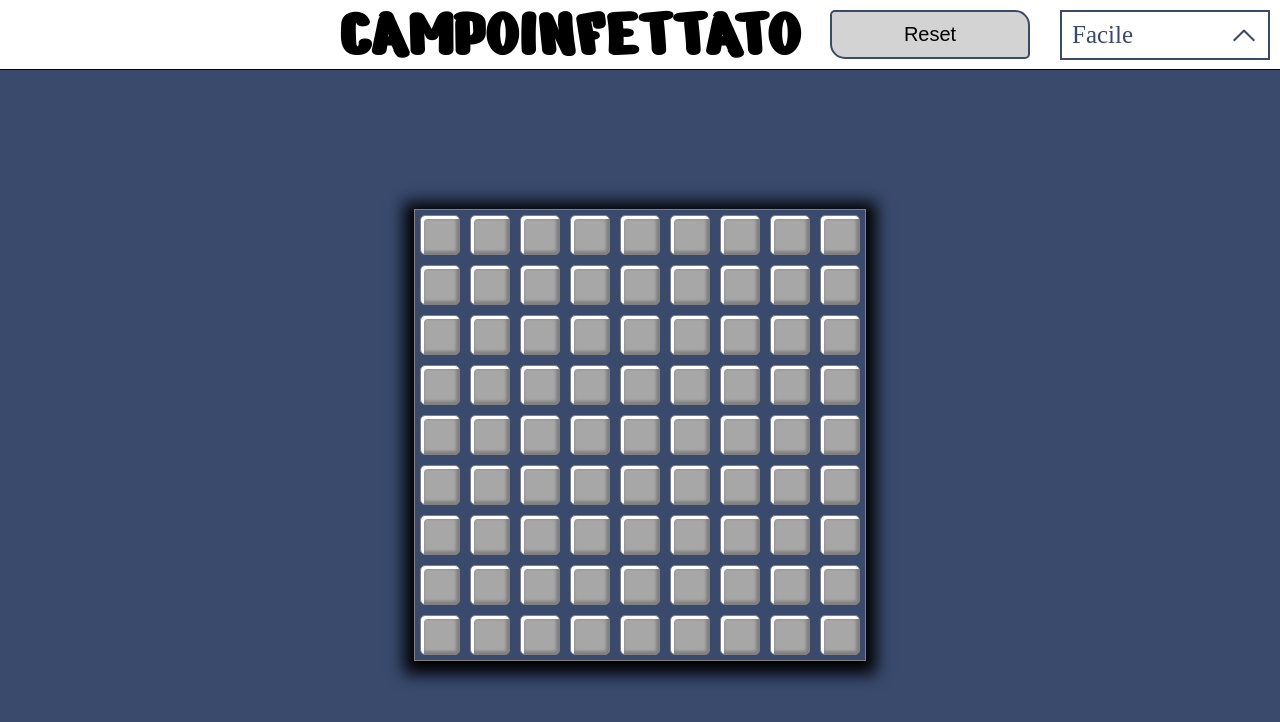
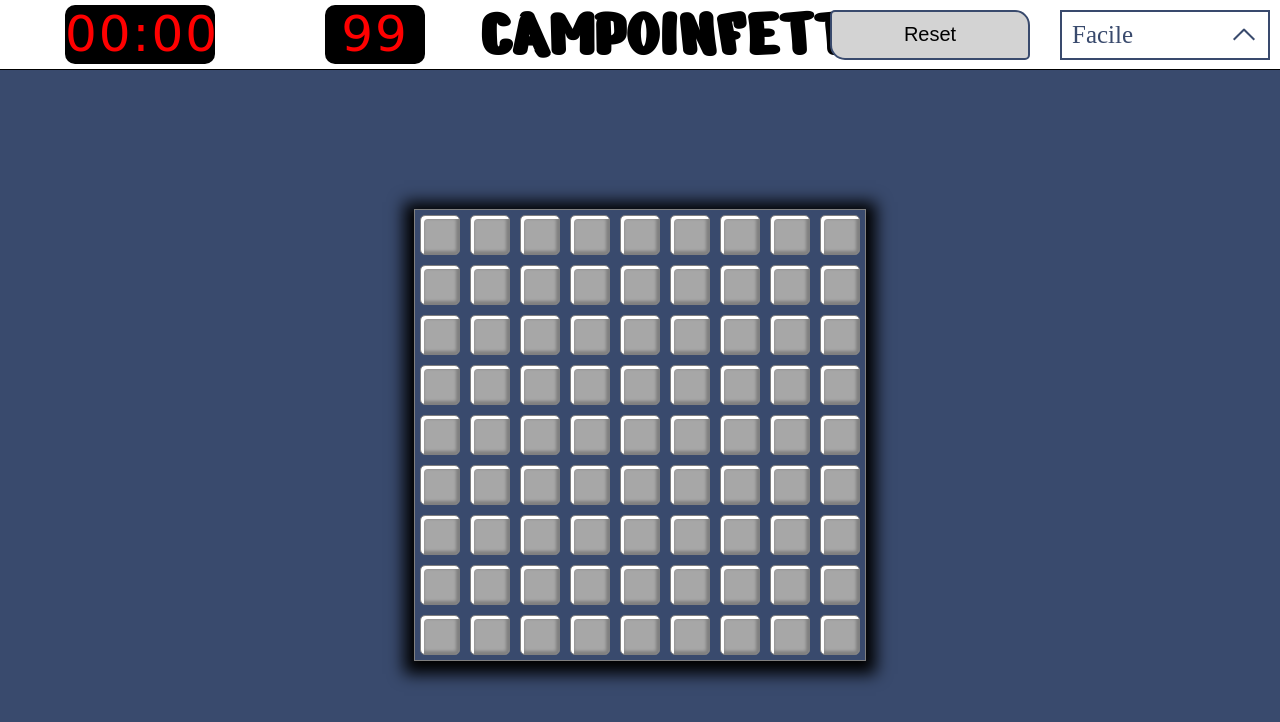
Before and after one commit to Luc051287/js-campominato-full, a plain HTML site: page index.html in a window 1280 px wide. Drawn offline with nearby package versions, Linux system fonts and the light colour scheme; a web font is replaced by a local one.

Commit message:
Tenth Version

```diff
--- a/css/style.css
+++ b/css/style.css
@@ -17,15 +17,53 @@ header {
   height: 70px;
   border-bottom: 1px solid black;
   display: flex;
-  justify-content: flex-end;
-  padding: 10px 10px;
+  padding: 0 10px;
+}
 
+.button_select {
+  height: 100%;
+  display: flex;
+  align-items: center;
+  width: 470px;
+}
+
+.flags_time {
+  display: flex;
+  justify-content: space-around;
+  width: 470px;
+  padding: 5px 0;
+}
+
+.numbers {
+  height: 100%;
+  color: red;
+  text-align: center;
+  font-size: 50px;
+  letter-spacing: 2px;
+  font-family: 'Langar', cursive;
+}
+
+#flags {
+  background-color: black;
+  width: 100px;
+  height: 100%;
+  border-radius: 10px;
+}
+
+#time {
+  background-color: black;
+  width: 150px;
+  height: 100%;
+  border-radius: 10px;
 }
 
 h1 {
-  line-height: 50px;
+  height: 100%;
+  line-height: 70px;
   font-size: 70px;
   font-family: 'Nerko One', cursive;
+  width: calc(100% - 940px);
+  text-align: center;
 }
 
 span {
@@ -186,6 +224,7 @@ button {
   font-size: 20px;
   border-radius: 5px 15px 5px;
   cursor: pointer;
+  height: 50px;
 }
 
 button:hover {
--- a/index.html
+++ b/index.html
@@ -5,6 +5,7 @@
     <meta charset="utf-8">
     <link rel="preconnect" href="https://fonts.gstatic.com">
     <link href="https://fonts.googleapis.com/css2?family=Nerko+One&display=swap" rel="stylesheet">
+    <link href="https://fonts.googleapis.com/css2?family=Langar&display=swap" rel="stylesheet">
     <link rel="stylesheet" href="https://cdnjs.cloudflare.com/ajax/libs/font-awesome/5.15.1/css/all.css" integrity="sha512-f73UKwzP1Oia45eqHpHwzJtFLpvULbhVpEJfaWczo/ZCV5NWSnK4vLDnjTaMps28ocZ05RbI83k2RlQH92zy7A==" crossorigin="anonymous" />
     <link rel="stylesheet" href="css/style.css">
     <script src="https://code.jquery.com/jquery-3.5.1.js"   integrity="sha256-QWo7LDvxbWT2tbbQ97B53yJnYU3WhH/C8ycbRAkjPDc="   crossorigin="anonymous"></script>
@@ -16,10 +17,16 @@
     <div class="container">
 
       <header>
-        <div class="score_and_time">
-
+        <div class="flags_time">
+          <div id="time">
+            <p class="numbers">00:00</p>
+          </div>
+          <div id="flags">
+            <p class="numbers">99</p>
+          </div>
         </div>
         <h1>CAMPOINFETTATO</h1>
+        <div class="button_select">
           <button type="button" name="button">Reset</button>
           <div class="my_select">
             <div class="selected">
@@ -32,6 +39,7 @@
               <li class=""><span>Difficile</span</li>
             </ul>
           </div>
+        </div>
       </header>
 
       <main>
--- a/js/script.js
+++ b/js/script.js
@@ -63,8 +63,6 @@ $(document).ready(function() {
     $(".box_item").addClass("hide");
     $(".fas").addClass("hide");
 
-
-
   // $(".box_item").addClass("hide");
   // $(".fas").addClass("hide");
   // avendo messo dentro game posso anche togliere l'on perchè lui ricrea tutto ogni volta (l'altra alla fine è una shorthand). Cmq le funzioni si possono anche mettere sotto, e usare event.data.param per richiamare il parametro
@@ -76,7 +74,6 @@ $(document).ready(function() {
       $(this).css("background-color","white");
     }
   });
-  // Sullo schema grande l'azione è un po lenta quando clicclo su una bomba
   $(document).on("mouseup", ".box", function(event) {
     let index = $(this).index();
     if (event.which == 1 && newField[index].isFlagged == false) {
@@ -114,9 +111,11 @@ $(document).ready(function() {
   });
   }
   // Tolgo il menu che si apre con il tasto destro
-  $(document).on("contextmenu",function(){
-    return false;
-  });
+  // $(document).on("contextmenu",function(){
+  //   return false;
+  // });
+
+  // Manca la vittoria
 
 });
 
```
Lines whose indentation alone changed are shown as unchanged.
